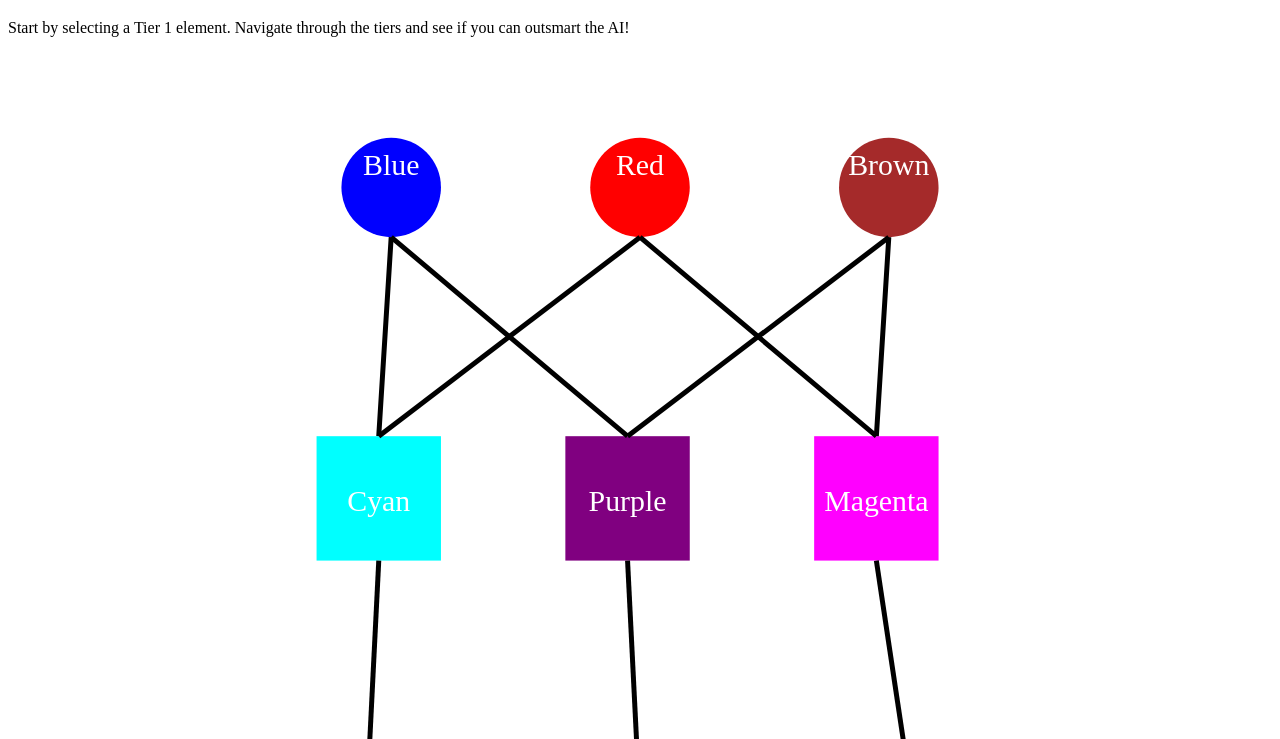
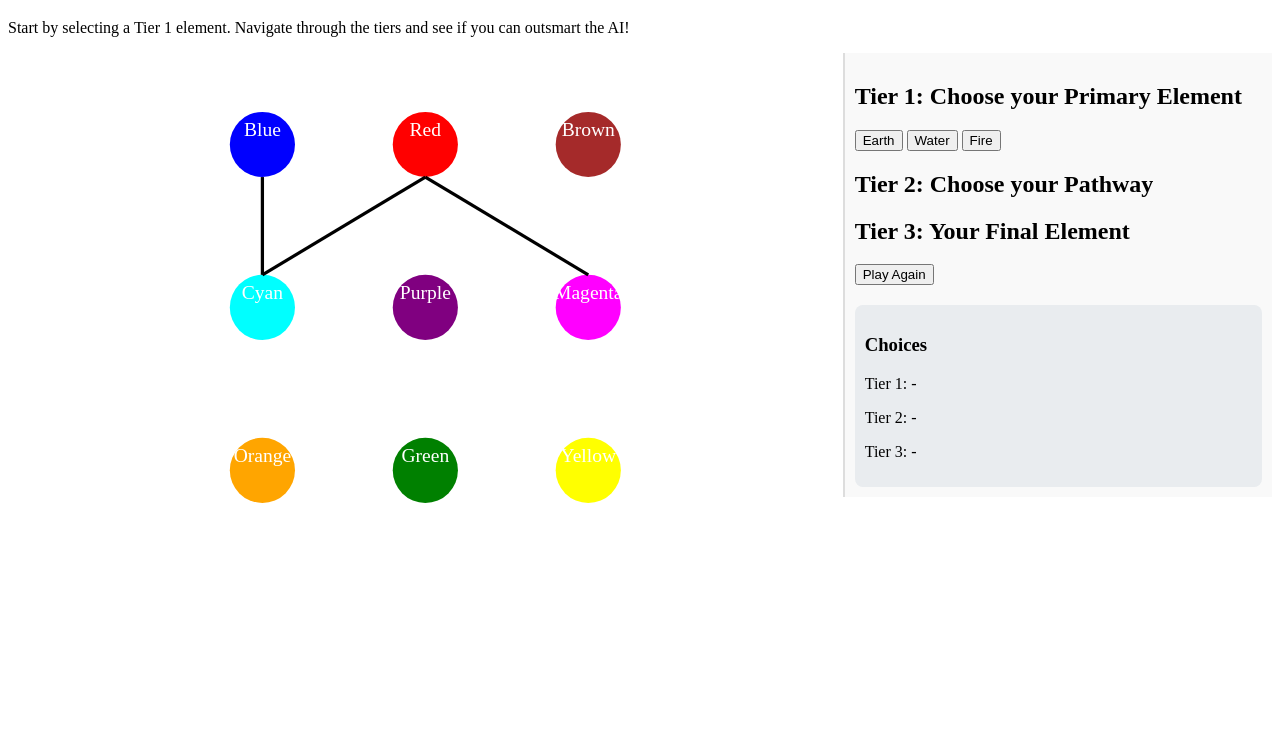
Before and after one commit to DollarAlchemy/CCC, a plain HTML site: page index.html in a window 1280 px wide. Shown: the part 61-800 px from the top of the page. Drawn offline with Linux system fonts and the light colour scheme.

Commit message:
Update index.html

```diff
--- a/index.html
+++ b/index.html
@@ -11,6 +11,7 @@
         <h1>Elemental Pathway</h1>
         <p id="instructions">Start by selecting a Tier 1 element. Navigate through the tiers and see if you can outsmart the AI!</p>
 
+        <div class="game-layout">
             <!-- Diagram -->
             <div id="diagram-container">
                 <svg viewBox="0 0 500 400">
@@ -25,40 +26,34 @@
                     <text x="350" y="45" text-anchor="middle" font-size="12" fill="white">Brown</text>
 
                     <!-- Tier 2 -->
-                <rect x="120" y="150" width="50" height="50" fill="cyan" />
-                <rect x="220" y="150" width="50" height="50" fill="purple" />
-                <rect x="320" y="150" width="50" height="50" fill="magenta" />
+                    <circle cx="150" cy="150" r="20" fill="cyan" />
+                    <text x="150" y="145" text-anchor="middle" font-size="12" fill="white">Cyan</text>
 
-                <text x="145" y="180" text-anchor="middle" font-size="12" fill="white">Cyan</text>
-                <text x="245" y="180" text-anchor="middle" font-size="12" fill="white">Purple</text>
-                <text x="345" y="180" text-anchor="middle" font-size="12" fill="white">Magenta</text>
+                    <circle cx="250" cy="150" r="20" fill="purple" />
+                    <text x="250" y="145" text-anchor="middle" font-size="12" fill="white">Purple</text>
+
+                    <circle cx="350" cy="150" r="20" fill="magenta" />
+                    <text x="350" y="145" text-anchor="middle" font-size="12" fill="white">Magenta</text>
 
                     <!-- Tier 3 -->
-                <polygon points="250,300 220,330 280,330" fill="green" />
-                <polygon points="140,300 110,330 170,330" fill="orange" />
-                <polygon points="360,300 330,330 390,330" fill="yellow" />
+                    <circle cx="250" cy="250" r="20" fill="green" />
+                    <text x="250" y="245" text-anchor="middle" font-size="12" fill="white">Green</text>
 
-                <text x="250" y="315" text-anchor="middle" font-size="12" fill="white">Green</text>
-                <text x="140" y="315" text-anchor="middle" font-size="12" fill="white">Orange</text>
-                <text x="360" y="315" text-anchor="middle" font-size="12" fill="white">Yellow</text>
+                    <circle cx="150" cy="250" r="20" fill="orange" />
+                    <text x="150" y="245" text-anchor="middle" font-size="12" fill="white">Orange</text>
+
+                    <circle cx="350" cy="250" r="20" fill="yellow" />
+                    <text x="350" y="245" text-anchor="middle" font-size="12" fill="white">Yellow</text>
 
                     <!-- Connecting lines -->
-                <line x1="150" y1="70" x2="145" y2="150" stroke="black" stroke-width="2" />
-                <line x1="150" y1="70" x2="245" y2="150" stroke="black" stroke-width="2" />
-
-                <line x1="250" y1="70" x2="145" y2="150" stroke="black" stroke-width="2" />
-                <line x1="250" y1="70" x2="345" y2="150" stroke="black" stroke-width="2" />
-
-                <line x1="350" y1="70" x2="245" y2="150" stroke="black" stroke-width="2" />
-                <line x1="350" y1="70" x2="345" y2="150" stroke="black" stroke-width="2" />
-
-                <line x1="145" y1="200" x2="140" y2="300" stroke="black" stroke-width="2" />
-                <line x1="245" y1="200" x2="250" y2="300" stroke="black" stroke-width="2" />
-                <line x1="345" y1="200" x2="360" y2="300" stroke="black" stroke-width="2" />
+                    <line x1="150" y1="70" x2="150" y2="130" stroke="black" stroke-width="2" />
+                    <line x1="250" y1="70" x2="150" y2="130" stroke="black" stroke-width="2" />
+                    <line x1="250" y1="70" x2="350" y2="130" stroke="black" stroke-width="2" />
                 </svg>
             </div>
 
-        <!-- Tier 1 -->
+            <!-- Interaction Box -->
+            <div id="interaction-box">
                 <div id="tier-1" class="tier">
                     <h2>Tier 1: Choose your Primary Element</h2>
                     <button onclick="selectTier1('Earth')">Earth</button>
@@ -66,19 +61,25 @@
                     <button onclick="selectTier1('Fire')">Fire</button>
                 </div>
 
-        <!-- Tier 2 -->
                 <div id="tier-2" class="tier hidden">
                     <h2>Tier 2: Choose your Pathway</h2>
                     <div id="tier-2-options"></div>
                 </div>
 
-        <!-- Tier 3 -->
                 <div id="tier-3" class="tier hidden">
                     <h2>Tier 3: Your Final Element</h2>
                     <p id="tier-3-result"></p>
-            <p id="ai-result"></p>
                     <p id="game-outcome"></p>
                     <button onclick="resetGame()">Play Again</button>
+                </div>
+
+                <div id="choice-tracker">
+                    <h3>Choices</h3>
+                    <p id="selected-tier-1">Tier 1: -</p>
+                    <p id="selected-tier-2">Tier 2: -</p>
+                    <p id="selected-tier-3">Tier 3: -</p>
+                </div>
+            </div>
         </div>
     </div>
     <script src="script.js"></script>
```
Lines whose indentation alone changed are shown as unchanged.
